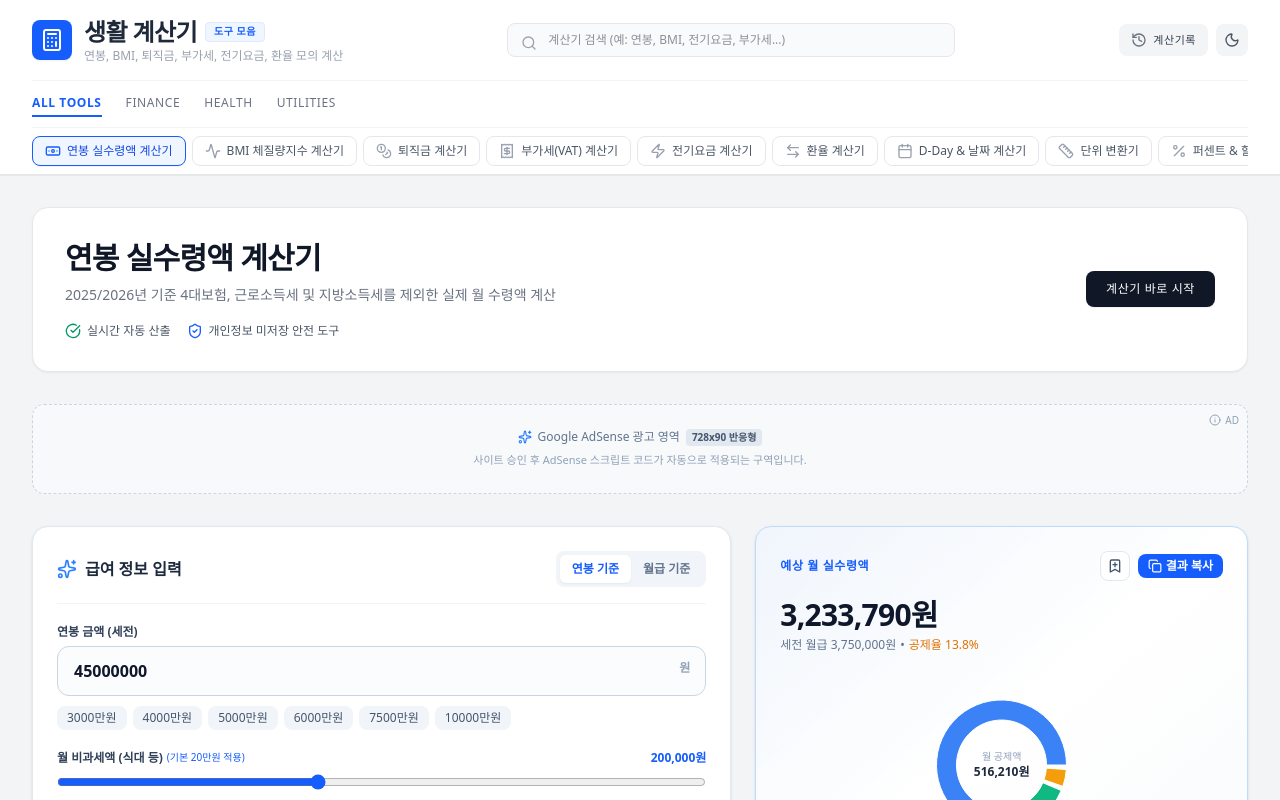
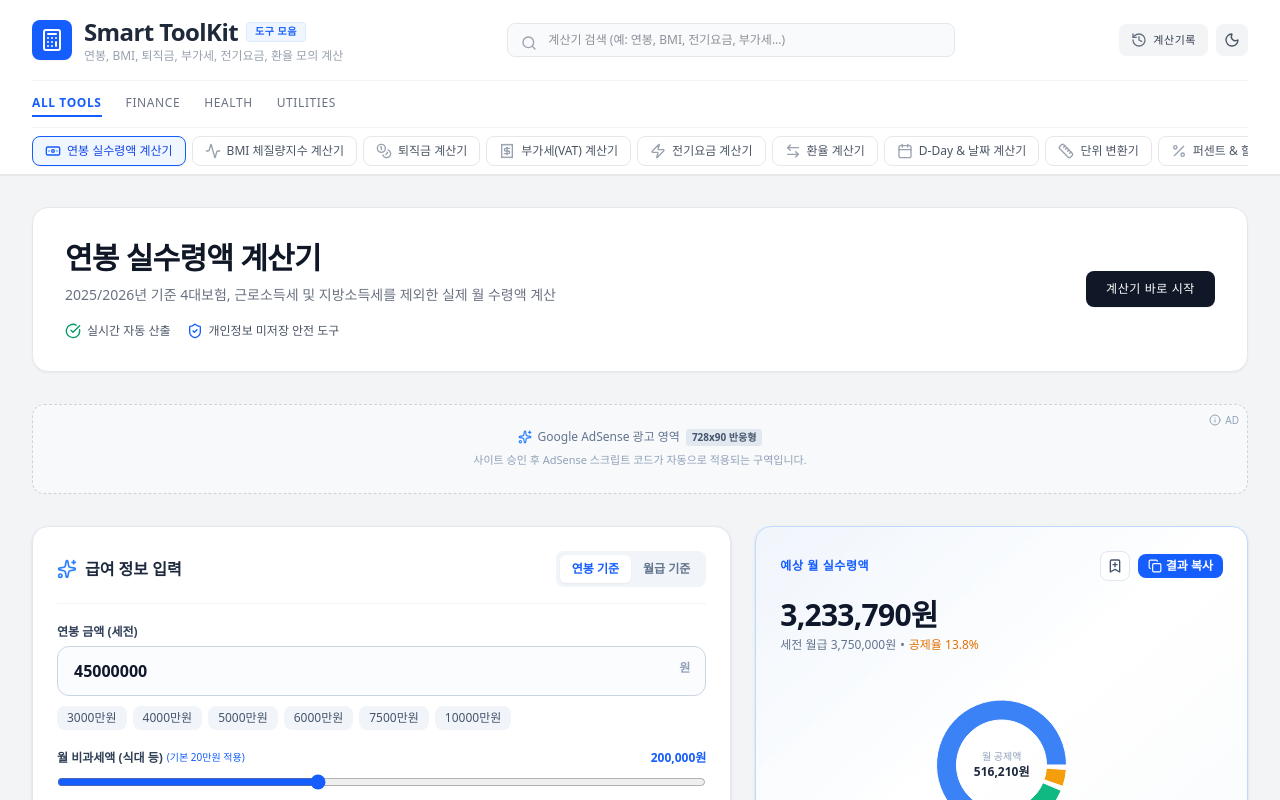
Before and after one commit to skiloveman/smarttoolkit, a React (Vite) app: page / in a window 1280 px wide. Shown: the top 800 px of the page. Built offline with nearby package versions, Linux system fonts and the light colour scheme.

Commit message:
chore: rename header title to Smart ToolKit

```diff
--- a/src/components/Header.tsx
+++ b/src/components/Header.tsx
@@ -102,7 +102,7 @@ export const Header: React.FC<HeaderProps> = ({
             </div>
             <div>
               <h1 className="text-xl sm:text-2xl font-bold tracking-tight text-gray-800 dark:text-slate-100 flex items-center gap-2">
-                <span>생활 계산기</span>
+                <span>Smart ToolKit</span>
                 <span className="text-[10px] font-semibold px-2 py-0.5 rounded bg-blue-50 dark:bg-blue-950/80 text-blue-600 dark:text-blue-400 border border-blue-100 dark:border-blue-900 uppercase tracking-wider">
                   도구 모음
                 </span>
```
